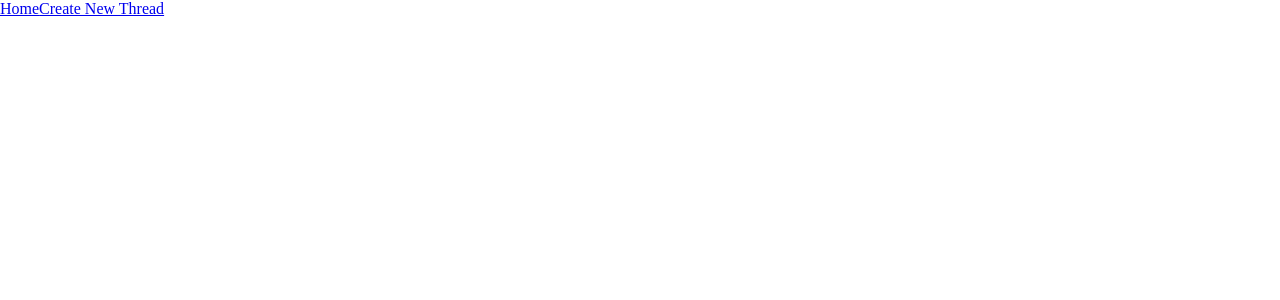
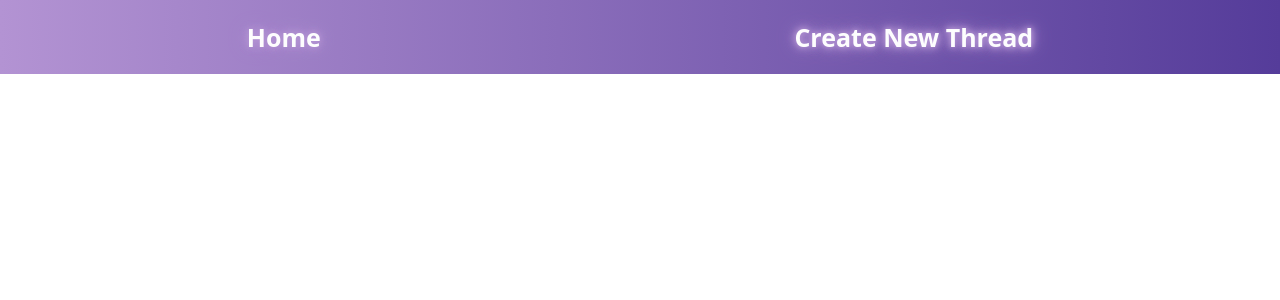
Before and after one commit to c4trisk/typescript-grupp, a React (Vite) app: page / in a window 1280 px wide. Shown: the top 300 px of the page. Built offline with nearby package versions, Linux system fonts and the light colour scheme.

Commit message:
Navbar-styling

```diff
--- a/src/App.css
+++ b/src/App.css
@@ -0,0 +1,32 @@
+/* Navbar container */
+.navbar {
+    /* background-color: #0078d4; */
+    background-image: linear-gradient(to left, #553c9a, #b393d3);
+    color: transparent;
+    display: flex;
+    justify-content: space-around;
+    align-items: center;
+    padding: 10px ;
+  }
+
+  /* Navbar links */
+  .nav-link {
+    /* color: white; */
+    text-decoration: none;
+    font-size: 25px;
+    font-family: system-ui, -apple-system, BlinkMacSystemFont, 'Segoe UI', Roboto, Oxygen, Ubuntu, Cantarell, 'Open Sans', 'Helvetica Neue', sans-serif;
+    padding: 10px 20px;
+    border-radius: 5px;
+    transition: background-color 0.3s ease;
+    /* font-size: 70px; */
+    font-weight: 600;
+    color: #fdfdfe;
+    text-shadow: 0px 0px 5px #b393d3, 0px 0px 10px #b393d3, 0px 0px 10px #b393d3,
+      0px 0px 20px #b393d3;
+
+
+  }
+
+  .nav-link:hover {
+    text-decoration: underline;
+  }
--- a/src/components/Navbar.tsx
+++ b/src/components/Navbar.tsx
@@ -2,9 +2,9 @@ import { Link, NavLink } from 'react-router-dom'
 
 const Navbar: React.FC = () => {
   return (
-    <nav>
-      <Link to={'/'}>Home</Link>
-      <NavLink to={'/create'}>Create New Thread</NavLink>
+    <nav className='navbar'>
+      <Link to={'/'} className='nav-link'>Home</Link>
+      <NavLink to={'/create'} className='nav-link'>Create New Thread</NavLink>
     </nav>
   )
 }
```
